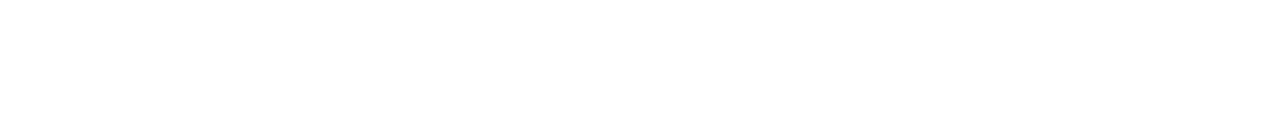
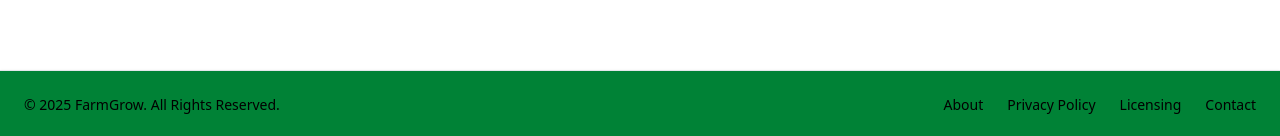
Before and after one commit to AryaMane1210/FarmGrow, a React (Vite) app in the folder frontend/: page / in a window 1280 px wide. Shown: the part 661-797 px from the top of the page. Built offline with nearby package versions, Linux system fonts and the light colour scheme.

Commit message:
Added Footer

```diff
--- a/frontend/src/App.jsx
+++ b/frontend/src/App.jsx
@@ -1,6 +1,6 @@
 import React, { useState } from 'react';
 import Navbar from "../src/components/Navabr.jsx";
-
+import Footer from "../src/components/Footer.jsx";
 function App() {
     const [isLoggedIn, setIsLoggedIn] = useState(false);
   return (
@@ -19,6 +19,7 @@
           </div>
     )}
     </main>
+    <Footer/>
     </div>
   );
 }
--- a/frontend/src/components/Footer.jsx
+++ b/frontend/src/components/Footer.jsx
@@ -1,8 +1,25 @@
-const Footer =()=>{
-    return(
+const Footer = () => {
+    return (
         <div>
+            <footer className="fixed bottom-0 left-0 z-20 w-full p-4 bg-green-700 border-t border-gray-200 shadow-sm md:flex md:items-center md:justify-between md:p-6 text-black">
+                <span className="text-sm sm:text-center">© 2025 <a href="/" className="hover:underline">FarmGrow</a>. All Rights Reserved.</span>
+                <ul className="flex flex-wrap items-center mt-3 text-sm font-medium sm:mt-0">
+                    <li>
+                        <a href="#" className="hover:underline me-4 md:me-6">About</a>
+                    </li>
+                    <li>
+                        <a href="#" className="hover:underline me-4 md:me-6">Privacy Policy</a>
+                    </li>
+                    <li>
+                        <a href="#" className="hover:underline me-4 md:me-6">Licensing</a>
+                    </li>
+                    <li>
+                        <a href="#" className="hover:underline">Contact</a>
+                    </li>
+                </ul>
+            </footer>
+        </div>
+    );
+};
 
-        </div>
-    )
-}
 export default Footer;
```
